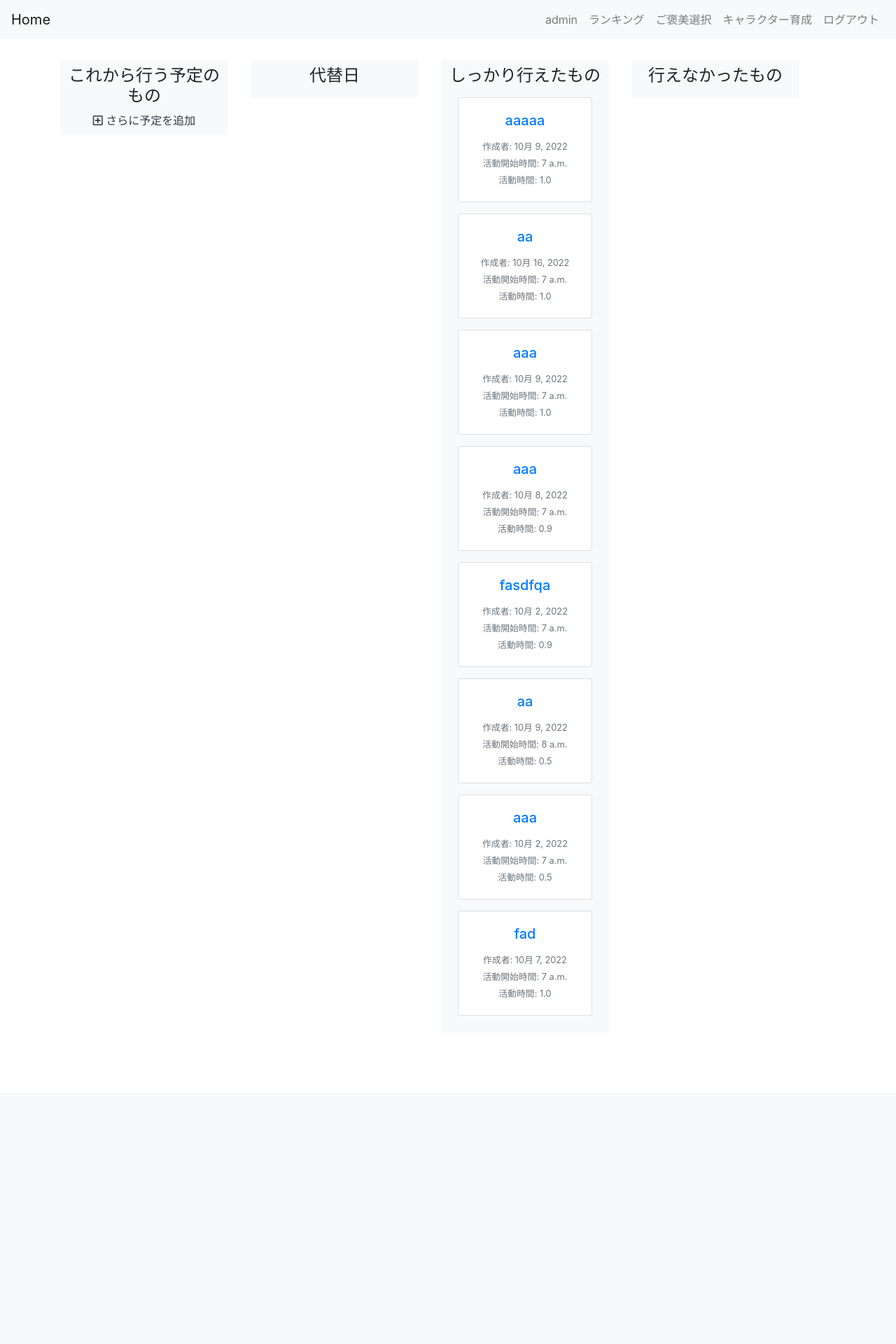
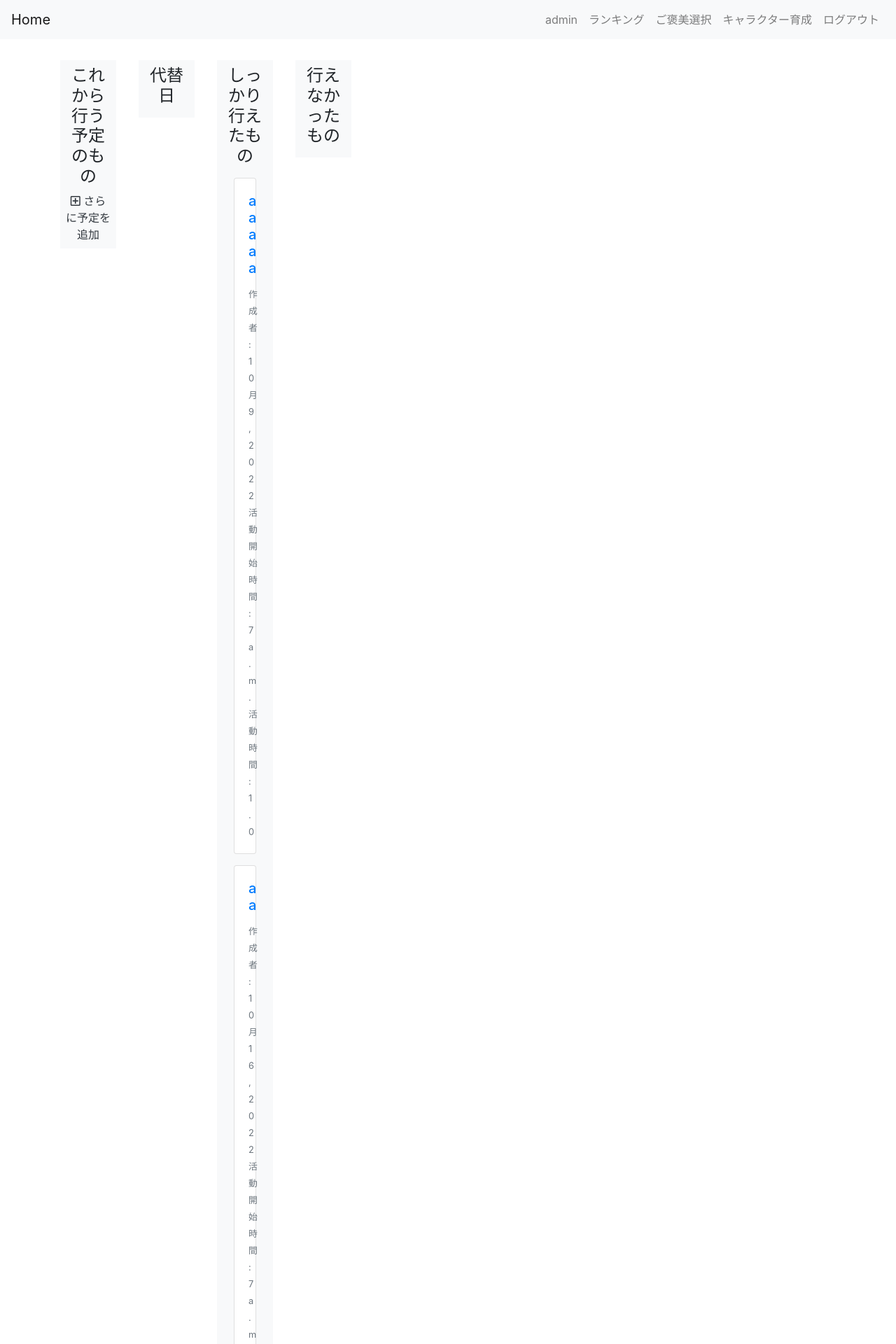
Before and after one commit to takumi1923/exercise_management, a Django app: page /activity/home/ in a window 1280 px wide. Shown: the top 1920 px of the page at 70% size. Before the commit the page ends 1451 px from the top, so only its background shows below. Run offline with Django 3.2, Linux system fonts and the light colour scheme; a user stored in the database is signed in; data comes from the database, SQL or seed files in the repository; some libraries are stand-ins or nearby versions.

Commit message:
hukushuusuru

```diff
--- a/activity/templates/kanban/home.html
+++ b/activity/templates/kanban/home.html
@@ -11,7 +11,7 @@ body { padding-top: 70px; }
   <div class="row flex-nowrap">
 
     {% for list in list_list %}
-    <div class="bg-light m-3 p-2 " style="width: 240px; height: 100%">
+    <div class="bg-light m-3 p-2 " style="width: 80px; height: 80%">
       <h4>{{ list.title }}
       </h4>
       {% if list.title == "これから行う予定のもの" %}
--- a/activity/templates/kanban/rank/rank.html
+++ b/activity/templates/kanban/rank/rank.html
@@ -8,6 +8,7 @@
 <style>
     .container{
         width:90vw;
+        text-align: center;
     }
     .container img{
         width: 90vw;
```
